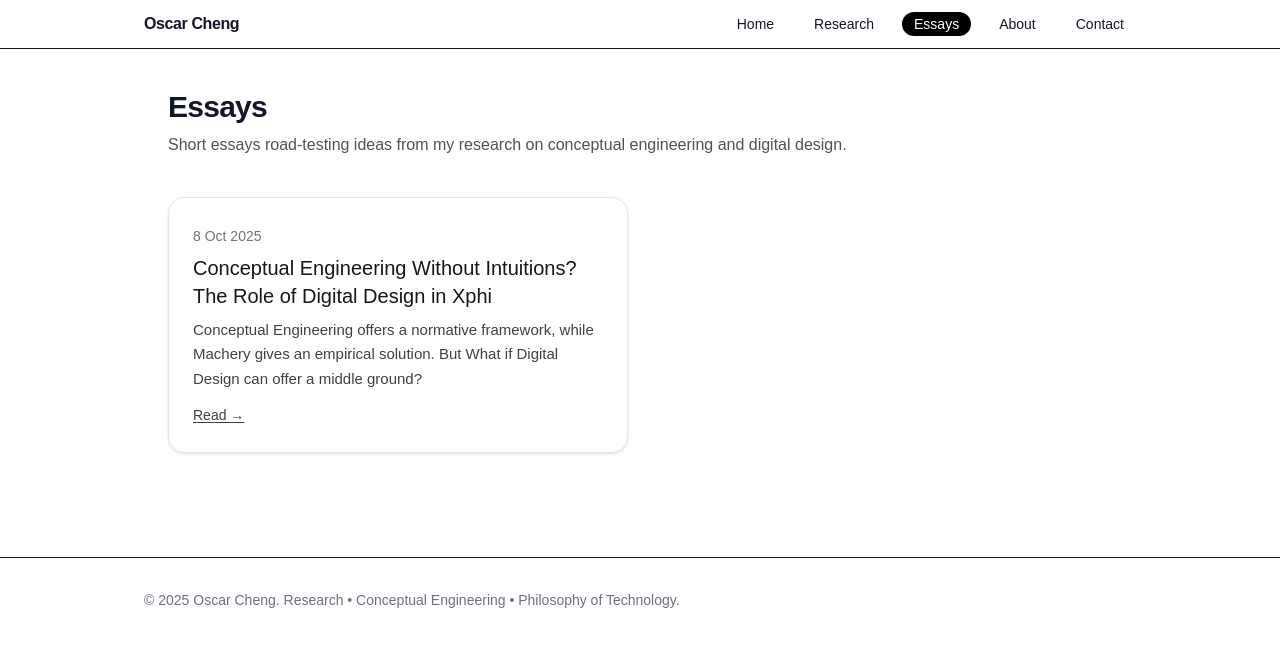
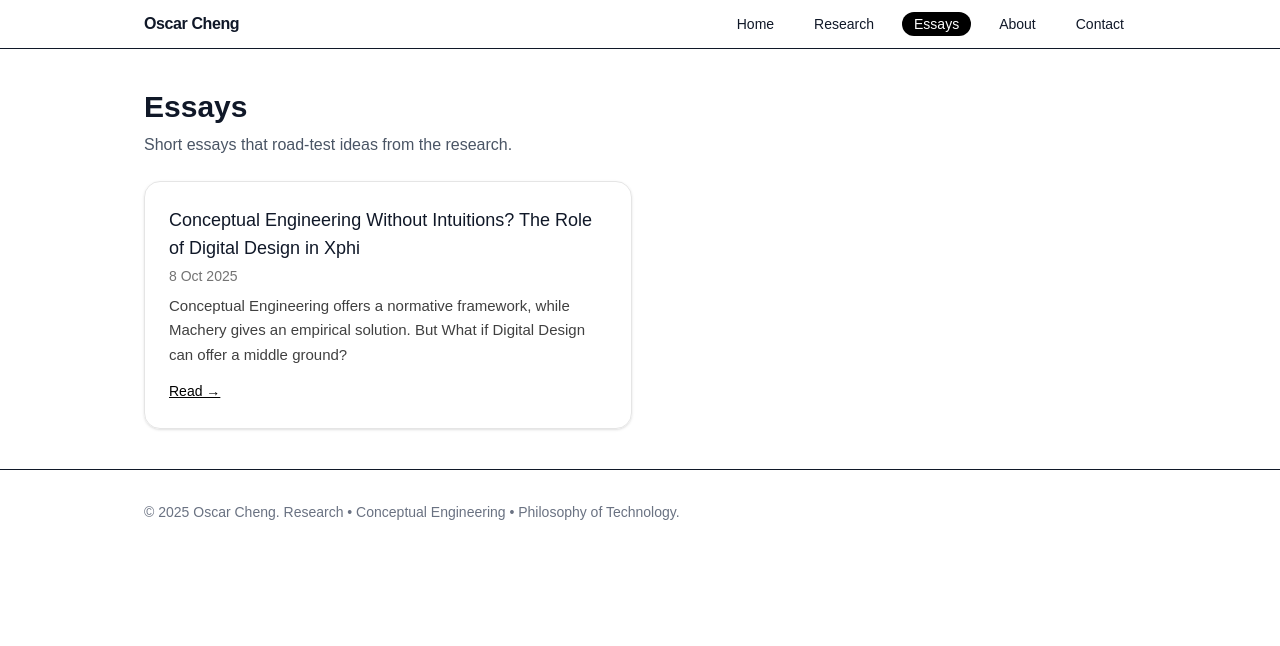
Before and after one commit to Eli-devlog/oscarchengphilosophy, a Next.js app: page /essays in a window 1280 px wide. Shown: the top 646 px of the page. Built offline with nearby package versions, Linux system fonts and the light colour scheme.

Commit message:
essay card edit+aboutedit v3

```diff
--- a/src/app/essays/page.tsx
+++ b/src/app/essays/page.tsx
@@ -1,18 +1,18 @@
 // src/app/essays/page.tsx
+import Link from "next/link";
 import Card from "@/components/Card";
 import { essayEntries } from "@/content/registry";
 
 export const metadata = {
   title: "Essays | Oscar Cheng",
   description:
-    "Short essays road-testing ideas from my research on conceptual engineering and digital design.",
+    "Short Essays about applied philosophy regarding Business, System and Life in general.",
 };
 
-// small helper for safe date formatting
 function formatDate(d: string) {
-  const ts = Date.parse(d);
-  if (Number.isNaN(ts)) return d; // e.g. "Forthcoming"
-  return new Date(ts).toLocaleDateString("en-GB", {
+  const t = Date.parse(d);
+  if (Number.isNaN(t)) return d; // e.g., "Forthcoming"
+  return new Date(t).toLocaleDateString("en-GB", {
     year: "numeric",
     month: "short",
     day: "numeric",
@@ -21,33 +21,26 @@ function formatDate(d: string) {
 
 export default function Essays() {
   return (
-    <main className="mx-auto max-w-5xl px-6 pt-0 pb-16">
-      <header className="mb-10 space-y-2">
-        <h1 className="text-3xl font-semibold tracking-tight">Essays</h1>
-        <p className="max-w-3xl text-neutral-600">
-          Short essays road-testing ideas from my research on conceptual engineering and digital design.
+    <section className="space-y-6">
+      <header className="space-y-2">
+        <h1 className="text-3xl font-bold">Essays</h1>
+        <p className="max-w-2xl text-gray-600">
+          Short essays that road-test ideas from the research.
         </p>
       </header>
 
-      <section className="grid gap-6 md:grid-cols-2">
+      <div className="grid gap-4 md:grid-cols-2">
         {essayEntries.map((p) => (
-          <Card key={p.id}>
-            {/* Date */}
+          <Card key={p.id} title={p.title}>
+            {/* Meta row under the Card title */}
             <div className="flex items-center justify-between gap-3 -mt-2 mb-2">
               <time dateTime={p.date} className="text-sm text-neutral-500">
                 {formatDate(p.date)}
               </time>
             </div>
 
-            {/* Title */}
-            <h2 className="text-xl font-medium text-neutral-900 mb-2">
-              {p.title}
-            </h2>
-
             {/* Abstract */}
-            <p className="text-[15px] leading-relaxed text-neutral-700">
-              {p.abstract}
-            </p>
+            <p className="text-[15px] text-neutral-700">{p.abstract}</p>
 
             {/* Link */}
             <div className="mt-3">
@@ -55,14 +48,14 @@ export default function Essays() {
                 href={p.url}
                 target="_blank"
                 rel="noopener noreferrer"
-                className="inline-flex items-center text-sm underline underline-offset-2 hover:text-neutral-800"
+                className="text-sm text-black underline"
               >
                 Read →
               </a>
             </div>
           </Card>
         ))}
-      </section>
-    </main>
+      </div>
+    </section>
   );
 }
```
